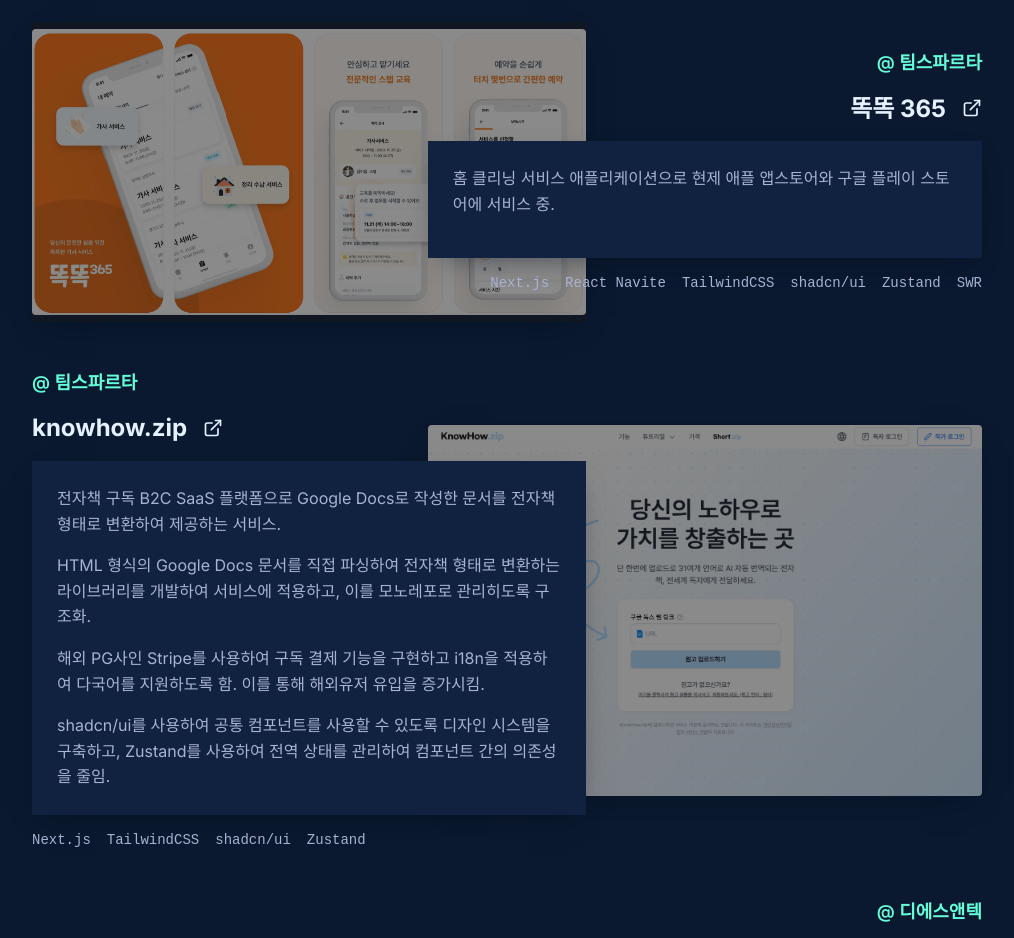
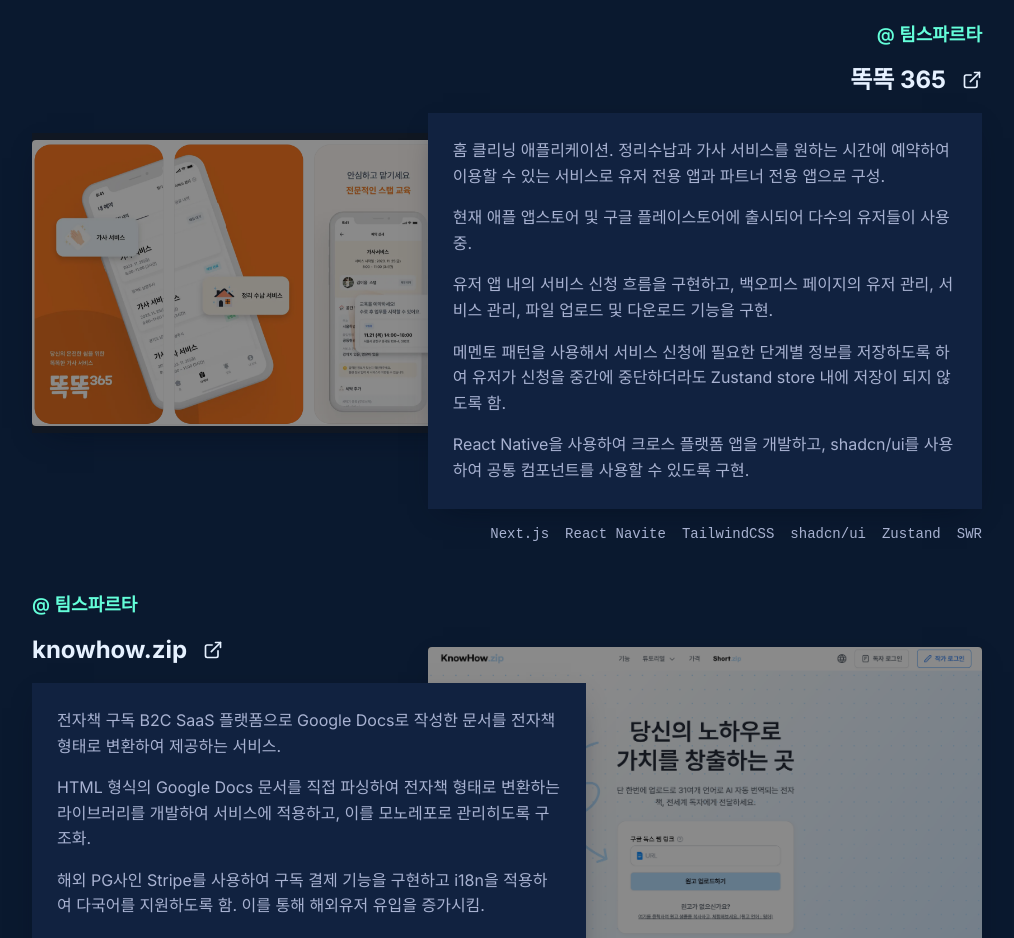
Before and after one commit to heondeam/shlee-resume, a Next.js app: page / in a window 1280 px wide. Shown: the part 2640-3578 px from the top of the page, without its empty margins (133-1147 px from the left). Built offline with nearby package versions, Linux system fonts and the light colour scheme; a web font is replaced by a local one.

Commit message:
fix: modify text

```diff
--- a/components/sections/projects.tsx
+++ b/components/sections/projects.tsx
@@ -19,8 +19,11 @@
     belong: '@ 팀스파르타',
     title: '똑똑 365',
     description: [
-      '홈 클리닝 서비스 애플리케이션으로 현제 애플 앱스토어와 구글 플레이 스토어에 서비스 중.',
-      ''
+      '홈 클리닝 애플리케이션. 정리수납과 가사 서비스를 원하는 시간에 예약하여 이용할 수 있는 서비스로 유저 전용 앱과 파트너 전용 앱으로 구성.',
+      '현재 애플 앱스토어 및 구글 플레이스토어에 출시되어 다수의 유저들이 사용 중.',
+      '유저 앱 내의 서비스 신청 흐름을 구현하고, 백오피스 페이지의 유저 관리, 서비스 관리, 파일 업로드 및 다운로드 기능을 구현.',
+      '메멘토 패턴을 사용해서 서비스 신청에 필요한 단계별 정보를 저장하도록 하여 유저가 신청을 중간에 중단하더라도 Zustand store 내에 저장이 되지 않도록 함.',
+      'React Native을 사용하여 크로스 플랫폼 앱을 개발하고, shadcn/ui를 사용하여 공통 컴포넌트를 사용할 수 있도록 구현.'
     ],
     stack: ['Next.js', 'React Navite', 'TailwindCSS', 'shadcn/ui', 'Zustand', 'SWR'],
     link: (
```
